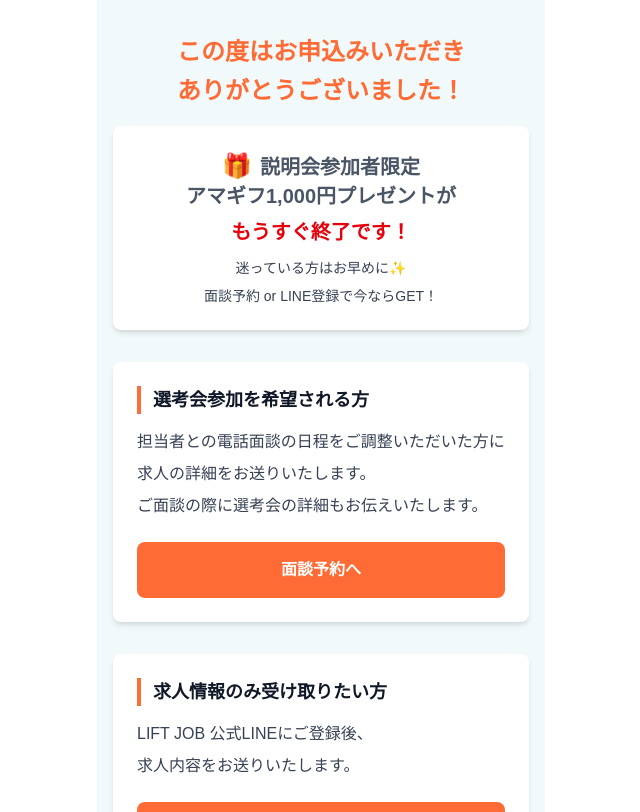
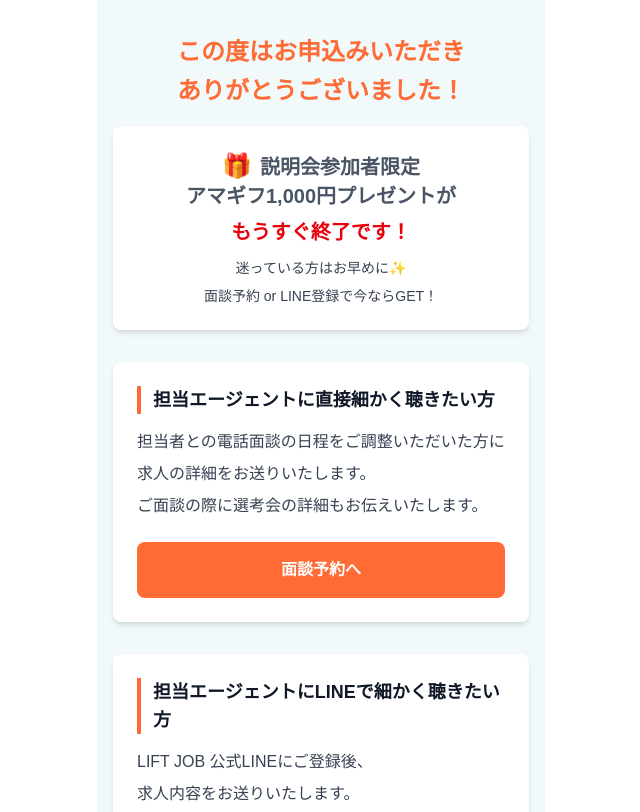
Before and after one commit to Kei5665/form_applicant, a Next.js app: page /coupang/applicants/new in a window 1280 px wide. Shown: the top 812 px of the page, without its empty margins (319-959 px from the left). Built offline with nearby package versions, Linux system fonts and the light colour scheme.

Commit message:
fix: サンクスページのセクションタイトルを変更
- 選考会参加を希望される方 → 担当エージェントに直接細かく聴きたい方
- 求人情報のみ受け取りたい方 → 担当エージェントにLINEで細かく聴きたい方

```diff
--- a/src/app/coupang/applicants/new/page.tsx
+++ b/src/app/coupang/applicants/new/page.tsx
@@ -48,7 +48,7 @@ export default function CoupangApplicationComplete() {
       {/* Selection Process Section */}
       <div className="bg-white rounded-lg p-6 shadow-md mb-8">
         <h2 className="text-lg font-bold text-gray-900 mb-4 border-l-4 border-[#ff6b35] pl-3">
-          選考会参加を希望される方
+          担当エージェントに直接細かく聴きたい方
         </h2>
         <div className="text-base text-gray-700 space-y-2 mb-6">
           <p>担当者との電話面談の日程をご調整いただいた方に</p>
@@ -68,7 +68,7 @@ export default function CoupangApplicationComplete() {
       {/* LINE Registration Section */}
       <div className="bg-white rounded-lg p-6 shadow-md mb-8">
         <h2 className="text-lg font-bold text-gray-900 mb-4 border-l-4 border-[#ff6b35] pl-3">
-          求人情報のみ受け取りたい方
+          担当エージェントにLINEで細かく聴きたい方
         </h2>
         <div className="text-base text-gray-700 space-y-2 mb-6">
           <p>LIFT JOB 公式LINEにご登録後、</p>
```
